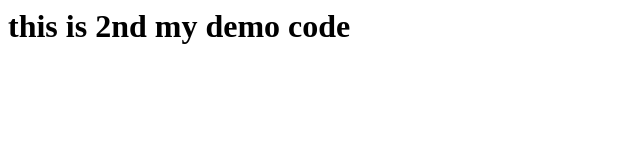
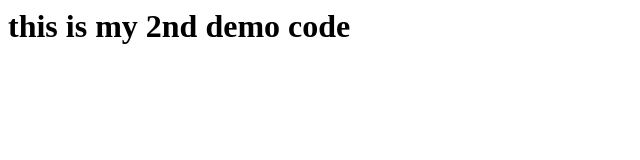
Before and after one commit to Inconsist2112/Demo-Repo, a plain HTML site: page index.html in a window 1280 px wide. Shown: the full height of the page, 0-640 px from the left. Drawn offline with Linux system fonts and the light colour scheme.

Commit message:
Update index.html
2nd demo code

```diff
--- a/index.html
+++ b/index.html
@@ -1,5 +1,5 @@
 <html>
 <body>
-<h1> this is 2nd my demo code </h1>
+<h1> this is my 2nd demo code </h1>
 </body>
 </html>
```
